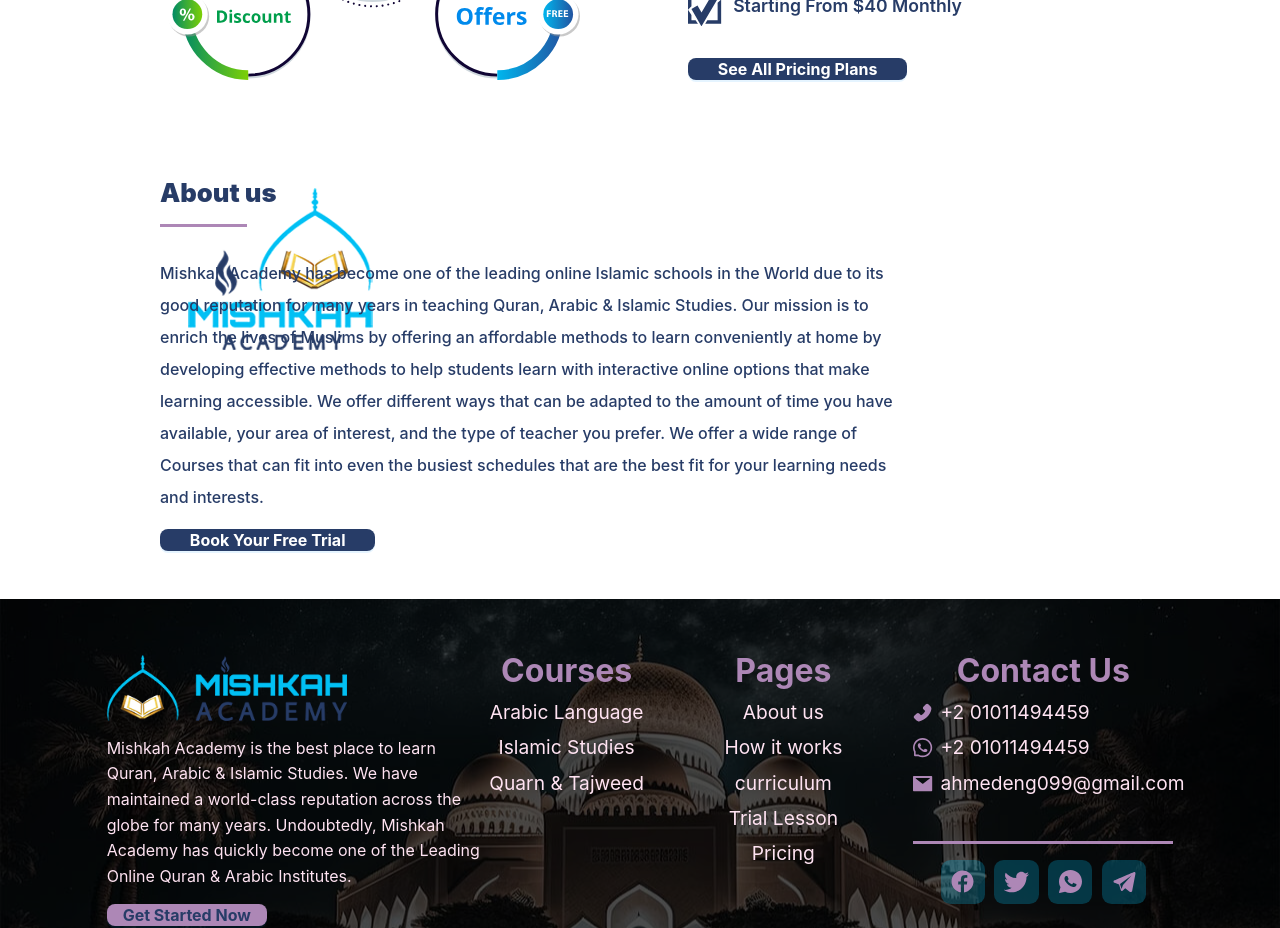
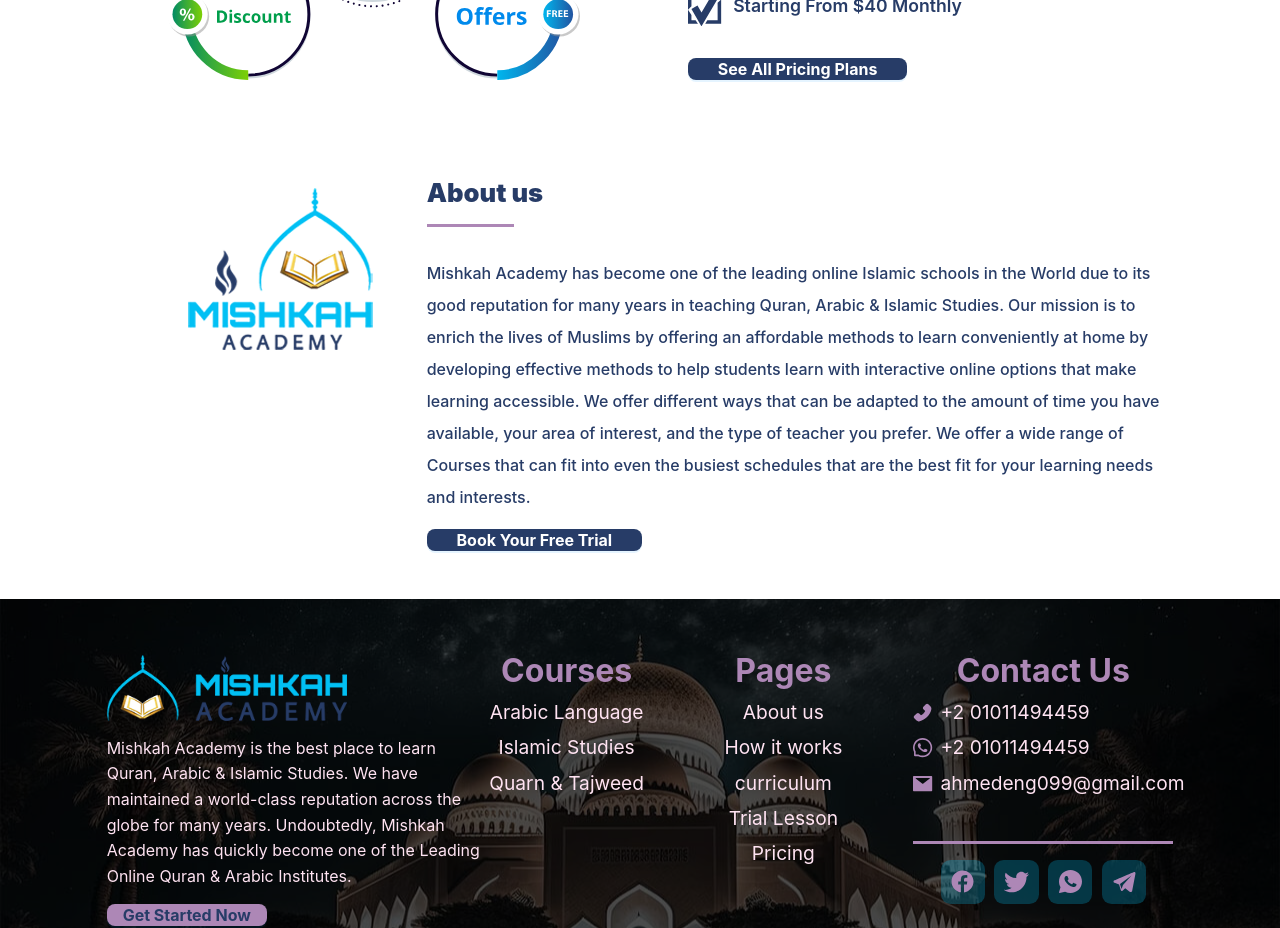
Before and after one commit to Khalid-MK/Al-Roshd, a React (Vite) app: page / in a window 1280 px wide. Shown: the part 1880-2808 px from the top of the page. Built offline with nearby package versions, Linux system fonts and the light colour scheme.

Commit message:
edit justify value in row

```diff
--- a/src/pages/Home/AboutUs/index.tsx
+++ b/src/pages/Home/AboutUs/index.tsx
@@ -12,9 +12,7 @@
   return (
     <Row
       className={styles.container}
-      justify={{
-        xxl: "space-between",
-      }}
+      justify="space-between"
       gutter={[0, 16]}
       wrap
       style={{ padding: `${topBottomPadding}rem 0` }}
```
